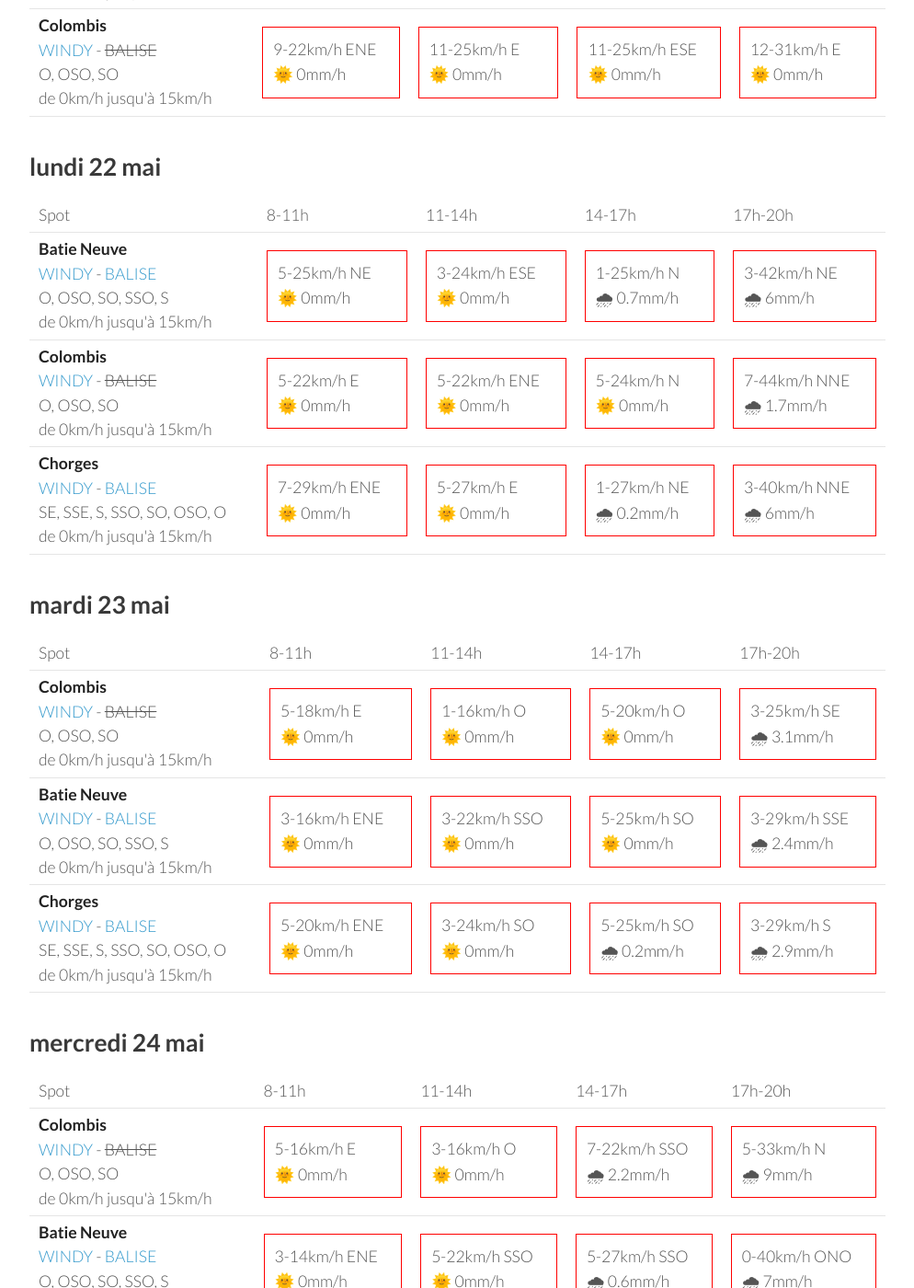
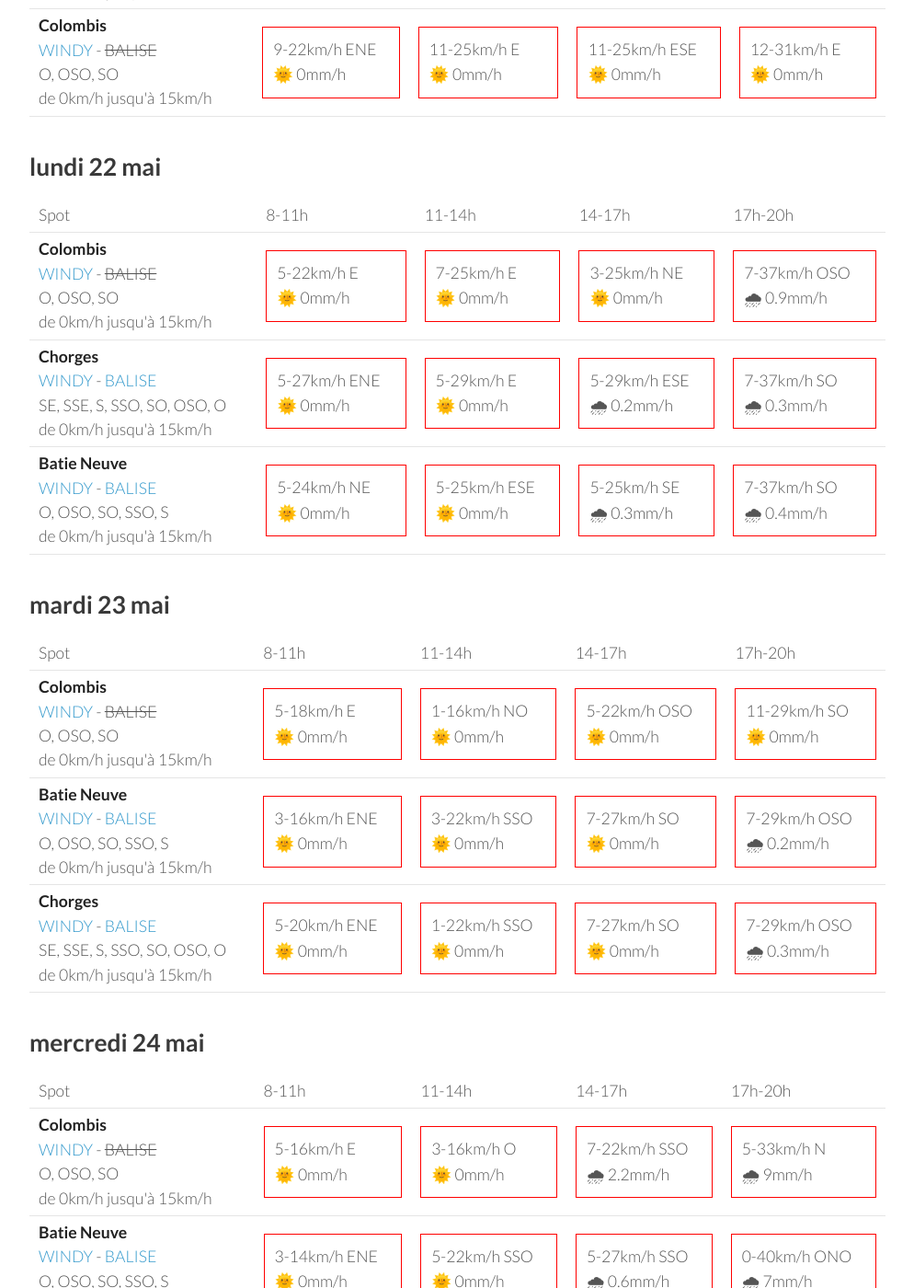
Before and after one commit to parapente-dans-le-nord/parapente-dans-le-nord.github.io, a Jekyll site: the page built from serre_poncon.markdown, in a window 1280 px wide and 1400 px high, scrolled down 1066 px. Shown: the whole window at 92% size, without its empty margins (26-1020 px from the left). Built offline with Jekyll 4.4.1, drawn with Linux system fonts in a browser that asks for light colours; some of the changed text lies outside the part shown.

Commit message:
update index.markdown

```diff
--- a/serre_poncon.markdown
+++ b/serre_poncon.markdown
@@ -111,32 +111,32 @@ page mise à jour le samedi 20 mai 13:31
       <td>17h-20h</td>
     </tr>
 <tr>
-        <td><strong>Batie Neuve</strong><br><a href="https://windy.com/44.584/6.236?44.559,6.262,10,m:eTtagly">WINDY</a> - <span class=""><a href="https://www.openwindmap.org/PP554">BALISE</a> </span><br> <span class="vent-favorable">O, OSO, SO, SSO, S</span><br><span class="force-vent">de 0km/h jusqu'à 15km/h</span> </td>
-
-            <td><div class="not-flyable"><p>5-25km/h NE</p><p>🌞 0mm/h</p></div></td>
-            <td><div class="not-flyable"><p>3-24km/h ESE</p><p>🌞 0mm/h</p></div></td>
-            <td><div class="not-flyable"><p>1-25km/h N</p><p>🌧 0.7mm/h</p></div></td>
-            <td><div class="not-flyable"><p>3-42km/h NE</p><p>🌧 6mm/h</p></div></td>
-
-
-    </tr>
-<tr>
         <td><strong>Colombis</strong><br><a href="https://windy.com/44.494/6.216?44.559,6.262,10">WINDY</a> - <span class="no-balise"> BALISE </span><br> <span class="vent-favorable">O, OSO, SO</span><br><span class="force-vent">de 0km/h jusqu'à 15km/h</span> </td>
 
             <td><div class="not-flyable"><p>5-22km/h E</p><p>🌞 0mm/h</p></div></td>
-            <td><div class="not-flyable"><p>5-22km/h ENE</p><p>🌞 0mm/h</p></div></td>
-            <td><div class="not-flyable"><p>5-24km/h N</p><p>🌞 0mm/h</p></div></td>
-            <td><div class="not-flyable"><p>7-44km/h NNE</p><p>🌧 1.7mm/h</p></div></td>
+            <td><div class="not-flyable"><p>7-25km/h E</p><p>🌞 0mm/h</p></div></td>
+            <td><div class="not-flyable"><p>3-25km/h NE</p><p>🌞 0mm/h</p></div></td>
+            <td><div class="not-flyable"><p>7-37km/h OSO</p><p>🌧 0.9mm/h</p></div></td>
 
 
     </tr>
 <tr>
         <td><strong>Chorges</strong><br><a href="https://windy.com/44.578/6.280?44.559,6.262,10">WINDY</a> - <span class=""><a href="https://www.openwindmap.org/PP554">BALISE</a> </span><br> <span class="vent-favorable">SE, SSE, S, SSO, SO, OSO, O</span><br><span class="force-vent">de 0km/h jusqu'à 15km/h</span> </td>
 
-            <td><div class="not-flyable"><p>7-29km/h ENE</p><p>🌞 0mm/h</p></div></td>
-            <td><div class="not-flyable"><p>5-27km/h E</p><p>🌞 0mm/h</p></div></td>
-            <td><div class="not-flyable"><p>1-27km/h NE</p><p>🌧 0.2mm/h</p></div></td>
-            <td><div class="not-flyable"><p>3-40km/h NNE</p><p>🌧 6mm/h</p></div></td>
+            <td><div class="not-flyable"><p>5-27km/h ENE</p><p>🌞 0mm/h</p></div></td>
+            <td><div class="not-flyable"><p>5-29km/h E</p><p>🌞 0mm/h</p></div></td>
+            <td><div class="not-flyable"><p>5-29km/h ESE</p><p>🌧 0.2mm/h</p></div></td>
+            <td><div class="not-flyable"><p>7-37km/h SO</p><p>🌧 0.3mm/h</p></div></td>
+
+
+    </tr>
+<tr>
+        <td><strong>Batie Neuve</strong><br><a href="https://windy.com/44.584/6.236?44.559,6.262,10,m:eTtagly">WINDY</a> - <span class=""><a href="https://www.openwindmap.org/PP554">BALISE</a> </span><br> <span class="vent-favorable">O, OSO, SO, SSO, S</span><br><span class="force-vent">de 0km/h jusqu'à 15km/h</span> </td>
+
+            <td><div class="not-flyable"><p>5-24km/h NE</p><p>🌞 0mm/h</p></div></td>
+            <td><div class="not-flyable"><p>5-25km/h ESE</p><p>🌞 0mm/h</p></div></td>
+            <td><div class="not-flyable"><p>5-25km/h SE</p><p>🌧 0.3mm/h</p></div></td>
+            <td><div class="not-flyable"><p>7-37km/h SO</p><p>🌧 0.4mm/h</p></div></td>
 
 
     </tr>
@@ -160,9 +160,9 @@ page mise à jour le samedi 20 mai 13:31
         <td><strong>Colombis</strong><br><a href="https://windy.com/44.494/6.216?44.559,6.262,10">WINDY</a> - <span class="no-balise"> BALISE </span><br> <span class="vent-favorable">O, OSO, SO</span><br><span class="force-vent">de 0km/h jusqu'à 15km/h</span> </td>
 
             <td><div class="not-flyable"><p>5-18km/h E</p><p>🌞 0mm/h</p></div></td>
-            <td><div class="not-flyable"><p>1-16km/h O</p><p>🌞 0mm/h</p></div></td>
-            <td><div class="not-flyable"><p>5-20km/h O</p><p>🌞 0mm/h</p></div></td>
-            <td><div class="not-flyable"><p>3-25km/h SE</p><p>🌧 3.1mm/h</p></div></td>
+            <td><div class="not-flyable"><p>1-16km/h NO</p><p>🌞 0mm/h</p></div></td>
+            <td><div class="not-flyable"><p>5-22km/h OSO</p><p>🌞 0mm/h</p></div></td>
+            <td><div class="not-flyable"><p>11-29km/h SO</p><p>🌞 0mm/h</p></div></td>
 
 
     </tr>
@@ -171,8 +171,8 @@ page mise à jour le samedi 20 mai 13:31
 
             <td><div class="not-flyable"><p>3-16km/h ENE</p><p>🌞 0mm/h</p></div></td>
             <td><div class="not-flyable"><p>3-22km/h SSO</p><p>🌞 0mm/h</p></div></td>
-            <td><div class="not-flyable"><p>5-25km/h SO</p><p>🌞 0mm/h</p></div></td>
-            <td><div class="not-flyable"><p>3-29km/h SSE</p><p>🌧 2.4mm/h</p></div></td>
+            <td><div class="not-flyable"><p>7-27km/h SO</p><p>🌞 0mm/h</p></div></td>
+            <td><div class="not-flyable"><p>7-29km/h OSO</p><p>🌧 0.2mm/h</p></div></td>
 
 
     </tr>
@@ -180,9 +180,9 @@ page mise à jour le samedi 20 mai 13:31
         <td><strong>Chorges</strong><br><a href="https://windy.com/44.578/6.280?44.559,6.262,10">WINDY</a> - <span class=""><a href="https://www.openwindmap.org/PP554">BALISE</a> </span><br> <span class="vent-favorable">SE, SSE, S, SSO, SO, OSO, O</span><br><span class="force-vent">de 0km/h jusqu'à 15km/h</span> </td>
 
             <td><div class="not-flyable"><p>5-20km/h ENE</p><p>🌞 0mm/h</p></div></td>
-            <td><div class="not-flyable"><p>3-24km/h SO</p><p>🌞 0mm/h</p></div></td>
-            <td><div class="not-flyable"><p>5-25km/h SO</p><p>🌧 0.2mm/h</p></div></td>
-            <td><div class="not-flyable"><p>3-29km/h S</p><p>🌧 2.9mm/h</p></div></td>
+            <td><div class="not-flyable"><p>1-22km/h SSO</p><p>🌞 0mm/h</p></div></td>
+            <td><div class="not-flyable"><p>7-27km/h SO</p><p>🌞 0mm/h</p></div></td>
+            <td><div class="not-flyable"><p>7-29km/h OSO</p><p>🌧 0.3mm/h</p></div></td>
 
 
     </tr>
```
Also changed, not shown: other parts of serre_poncon.markdown (+1 -1 lines).
